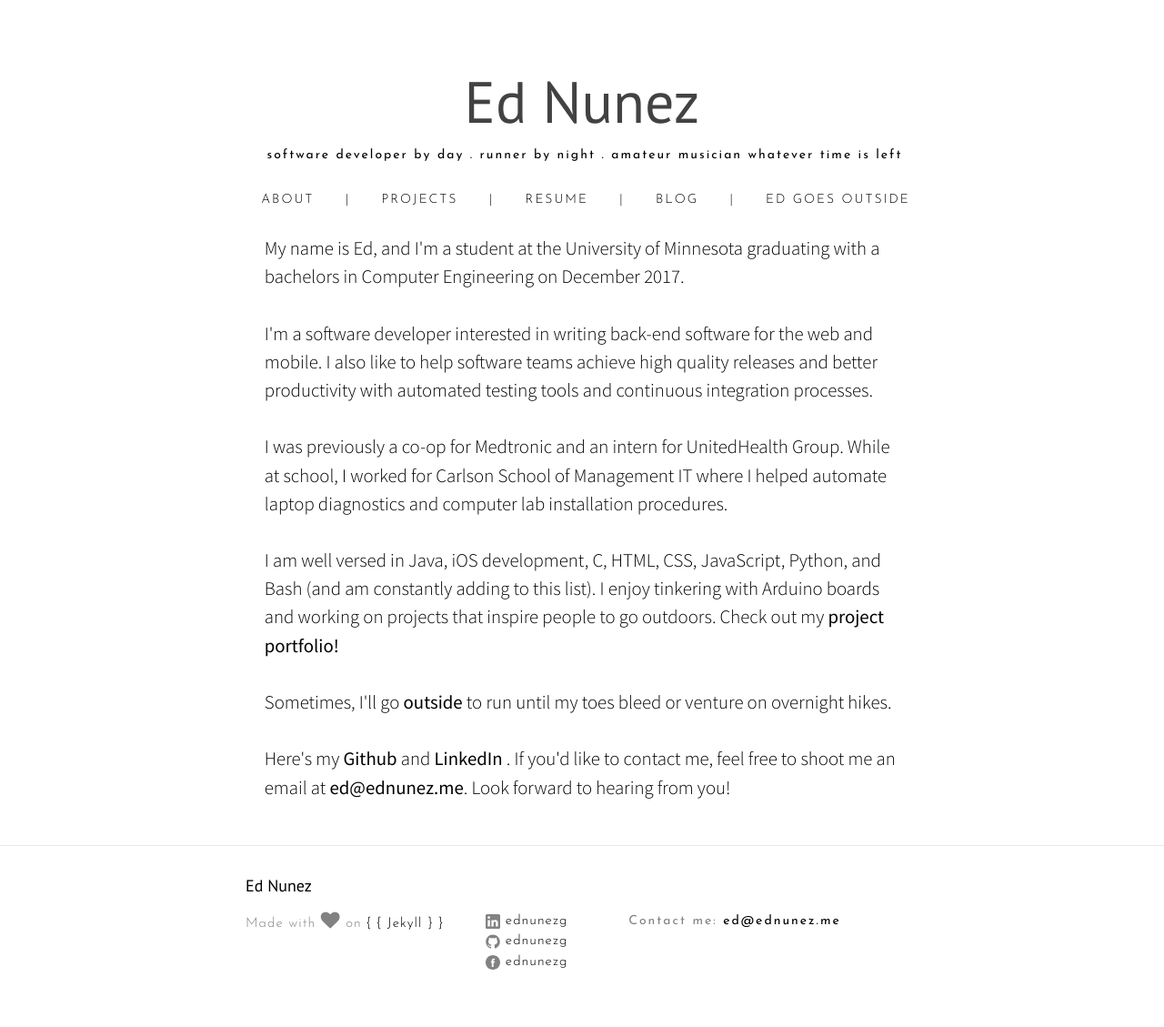
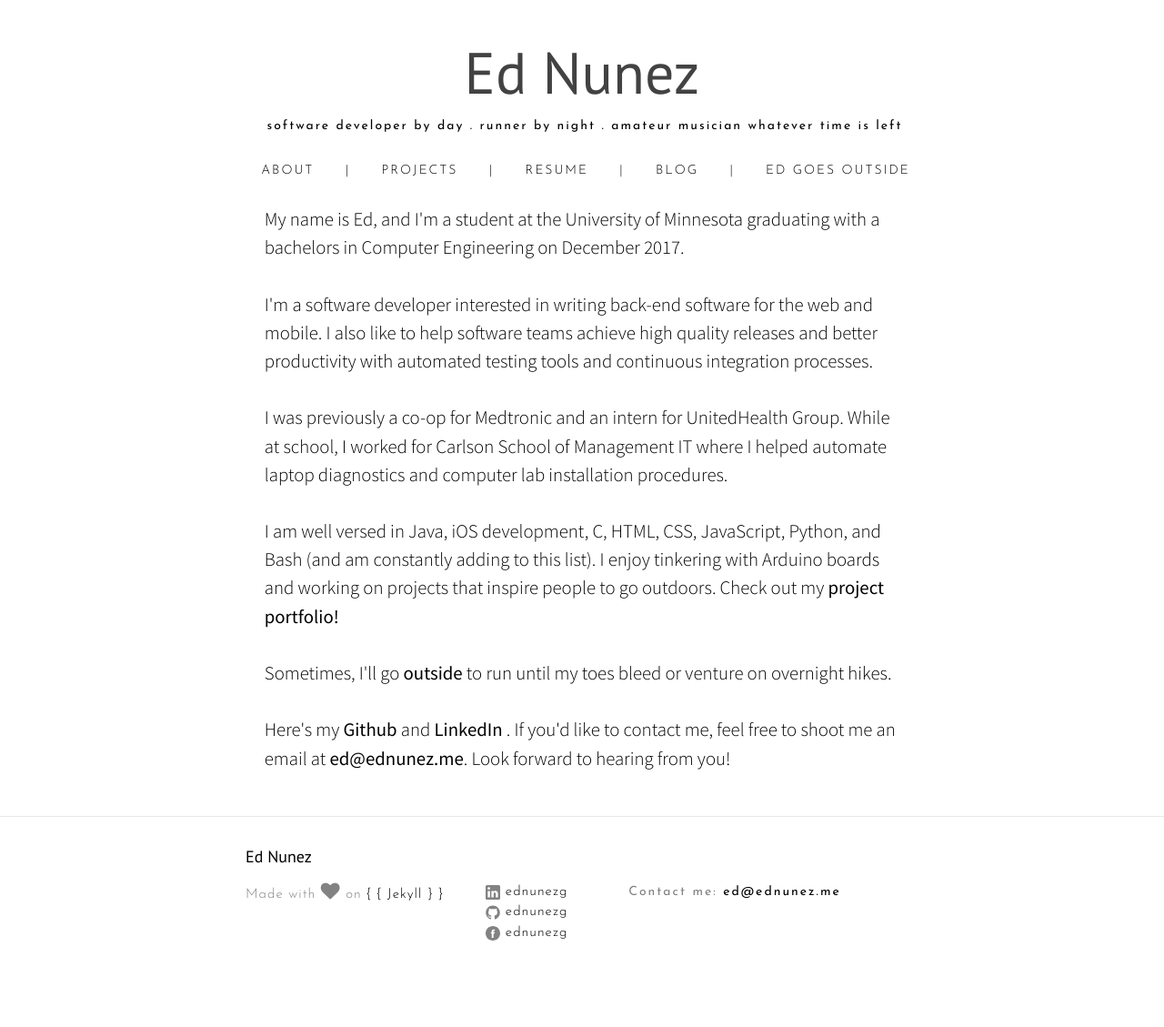
Before and after one commit to ednunezg/ednunezg.github.io, a Jekyll site: the page built from index.html, in a window 1280 px wide. Shown: the whole page at 91% size. Built offline with Jekyll 4.4.1, drawn with Linux system fonts in a browser that asks for light colours; nearby versions of some CDN libraries; the list of posts is cut into pages by our own code; after the commit the page ends 1097 px from its top, so only the background shows below that.

Commit message:
Decreased whitespace for site title

```diff
--- a/css/style.scss
+++ b/css/style.scss
@@ -382,7 +382,7 @@ pre {
   font-family: 'PT Sans';
   text-transform: capitalize;
   font-weight: 500;
-  margin-top: 1em;
+  margin-top: 0.5em; /* Changed */
   &,
   &:visited {
     color: $grey-color-dark;
```
